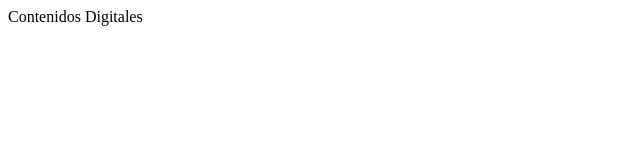
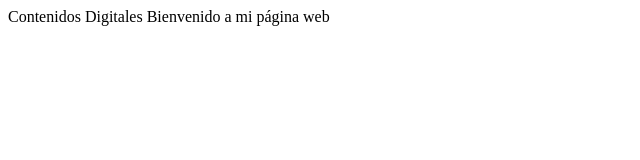
Before and after one commit to fmeza69/ejemplo-de-primer-repositorio, a plain HTML site: page index.html in a window 1280 px wide. Shown: the whole page, without its empty margins (0-640 px from the left). Drawn offline with Linux system fonts and the light colour scheme.

Commit message:
agrego una línea de código

```diff
--- a/index.html
+++ b/index.html
@@ -7,5 +7,6 @@
 </head>
 <body>
   Contenidos Digitales
+  Bienvenido a mi página web
 </body>
 </html>
```
